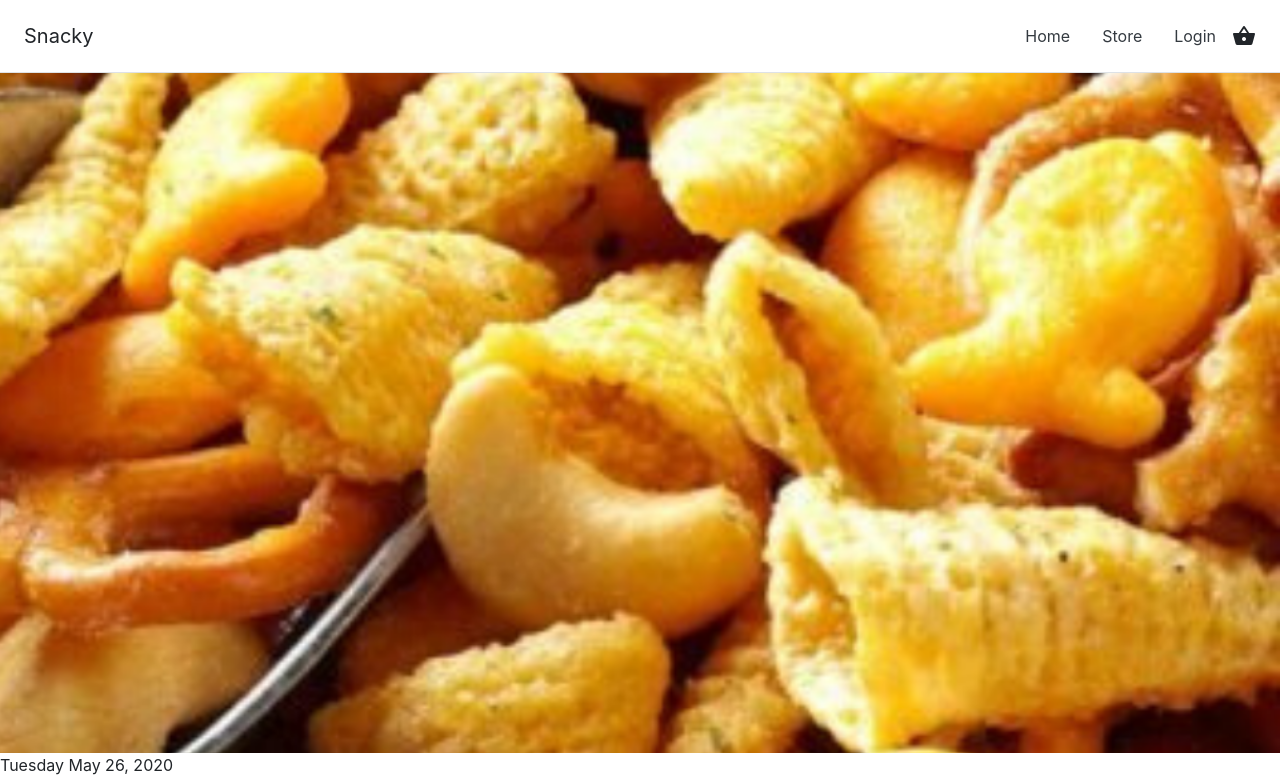
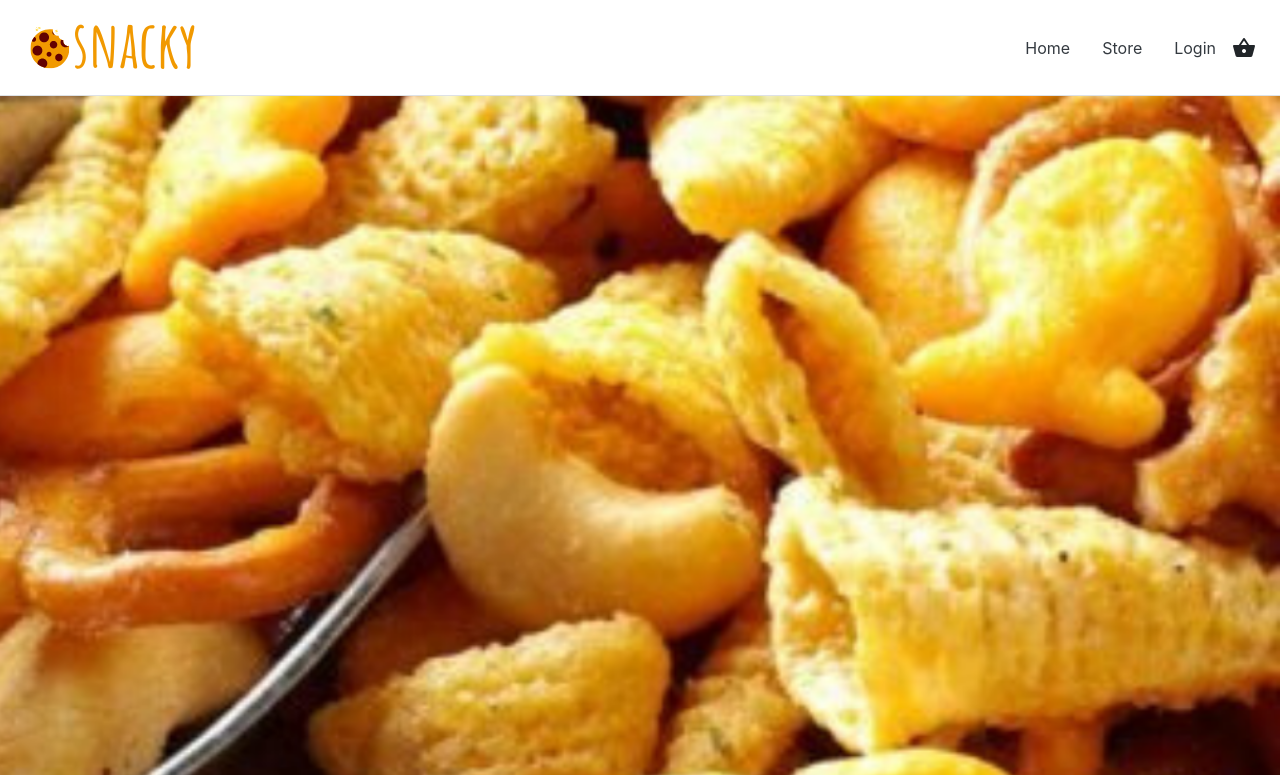
Before and after one commit to Jen304/Snacky, a PHP site: page / in a window 1280 px wide. Shown: the top 775 px of the page. Run offline with PHP 8.4, Linux system fonts and the light colour scheme.

Commit message:
add logo to nav-bar in index.php

```diff
--- a/index.php
+++ b/index.php
@@ -2,8 +2,8 @@
 include('header.php');
 ?>
 <nav class="d-flex flex-column flex-md-row align-items-center p-3 px-md-4 mb-3 border-bottom box-shadow">
-    <h5 class="my-0 mr-md-auto font-weight-normal">Snacky</h5>
 
+    <img src="./images/logo.png" class="mr-md-auto " id-"logo" alt="logo">
 
     <div class="nav nav-bar justify-content-end align-items-center">
         <div class="nav-item ">
```
Also changed, not shown: images/logo.png (added).
